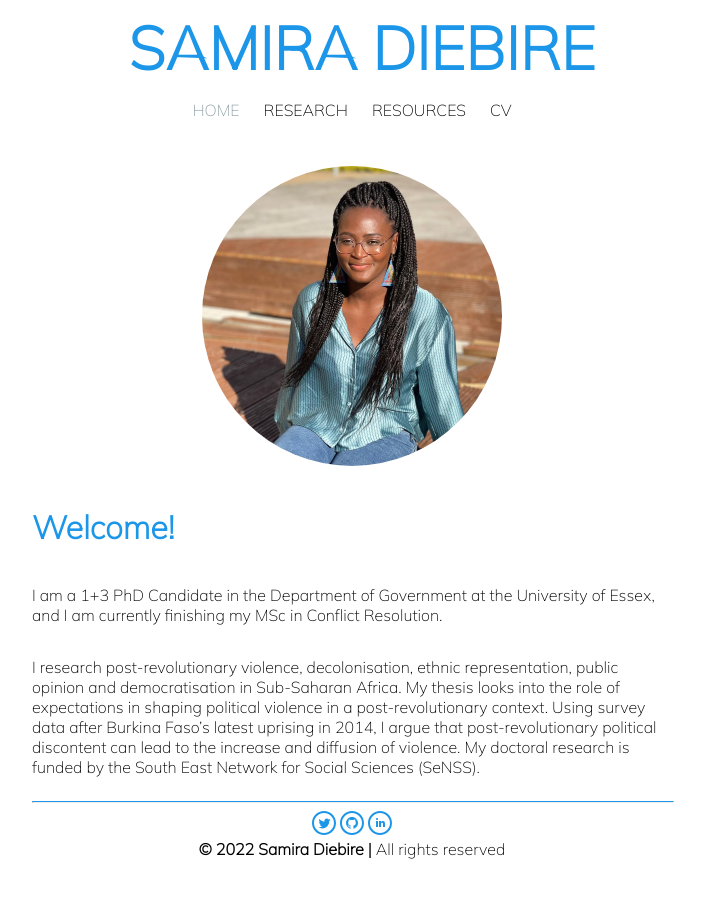
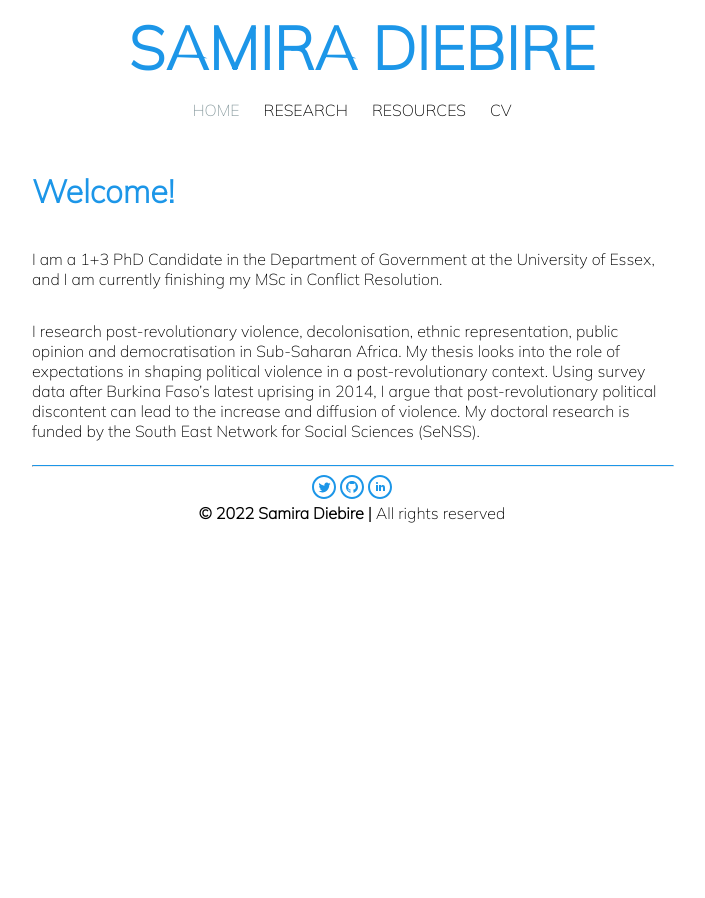
Before and after one commit to samiradiebire/samiradiebire.github.io, a Jekyll site: the page built from index.md, in a window 1280 px wide. Shown: the whole page, without its empty margins (288-993 px from the left). Built offline with Jekyll 4.4.1, drawn with Linux system fonts in a browser that asks for light colours.

Commit message:
update picture

```diff
--- a/index.md
+++ b/index.md
@@ -1,14 +1,20 @@
 ---
 layout: default
 title: Home
+image: /assets/images/balcony.jpeg
 ---
 
-<figure>
-  <img src="/assets/images/samfav.jpeg" class="profile">
-</figure>
+<!--figure>
+  <img src="/assets/images/balcony.jpeg"
+  class="background">
+</figure-->
 
 # Welcome!
 
 I am a 1+3 PhD Candidate in the Department of Government at the University of Essex, and I am currently finishing my MSc in Conflict Resolution.
 
+<!--figure>
+  <img src="/assets/images/samfav.jpeg" class="profile">
+</figure-->
+
 I research post-revolutionary violence, decolonisation, ethnic representation, public opinion and democratisation in Sub-Saharan Africa. My thesis looks into the role of expectations in shaping political violence in a post-revolutionary context. Using survey data after Burkina Faso’s latest uprising in 2014, I argue that post-revolutionary political discontent can lead to the increase and diffusion of violence. My doctoral research is funded by the South East Network for Social Sciences (SeNSS).
```
